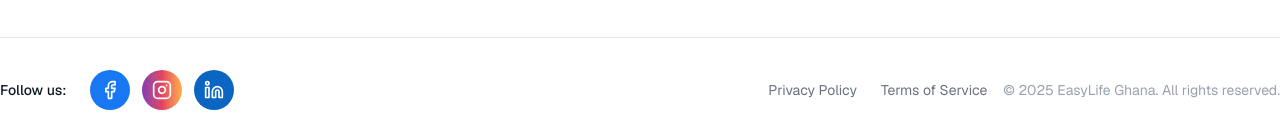
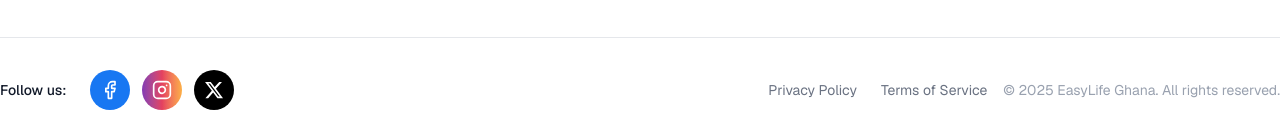
Before and after one commit to easylifegh/easylifegh-web, a Next.js app: page / in a window 1280 px wide. Shown: the part 3888-4027 px from the top of the page. Built offline with nearby package versions, Linux system fonts and the light colour scheme.

Commit message:
feat: add social logins button to footer

```diff
--- a/src/components/layout/Footer.tsx
+++ b/src/components/layout/Footer.tsx
@@ -1,6 +1,6 @@
 "use client"
 
-import { Facebook, Instagram, Linkedin } from "lucide-react"
+import { Facebook, Instagram } from "lucide-react"
 import Image from "next/image"
 import Link from "next/link"
 import { useTranslation } from "react-i18next"
@@ -241,10 +241,16 @@ export default function Footer() {
                 </a>
                 <a
                   href="#"
-                  aria-label="LinkedIn"
-                  className="w-10 h-10 bg-[#0A66C2] text-white rounded-full flex items-center justify-center transition-all duration-300 hover:scale-110 hover:shadow-lg"
+                  aria-label="X"
+                  className="w-10 h-10 bg-black text-white rounded-full flex items-center justify-center transition-all duration-300 hover:scale-110 hover:shadow-lg"
                 >
-                  <Linkedin className="h-5 w-5" />
+                  <svg
+                    className="h-5 w-5"
+                    fill="currentColor"
+                    viewBox="0 0 24 24"
+                  >
+                    <path d="M18.244 2.25h3.308l-7.227 8.26 8.502 11.24H16.17l-5.214-6.817L4.99 21.75H1.68l7.73-8.835L1.254 2.25H8.08l4.713 6.231zm-1.161 17.52h1.833L7.084 4.126H5.117z" />
+                  </svg>
                 </a>
               </div>
             </div>
```
